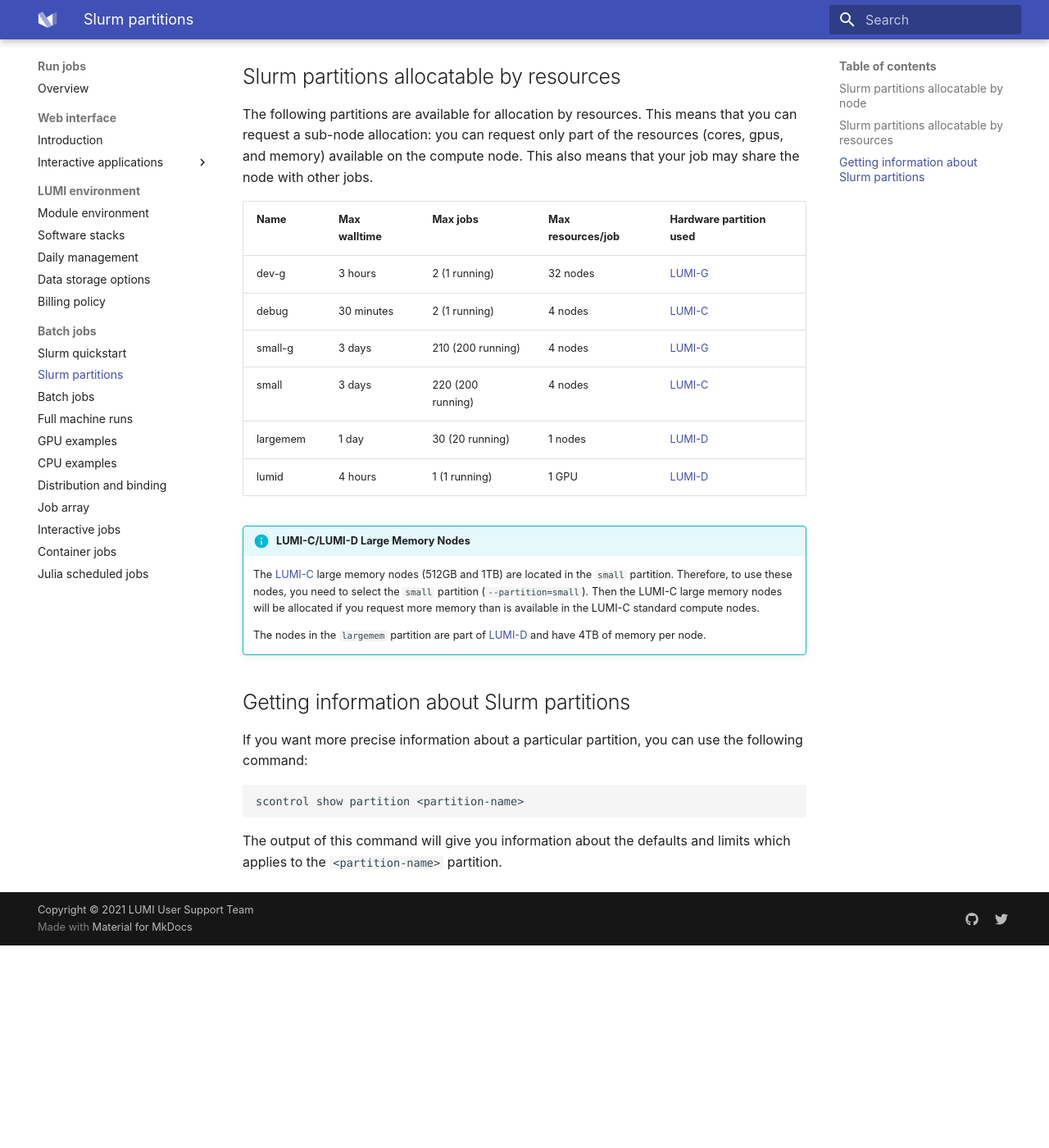
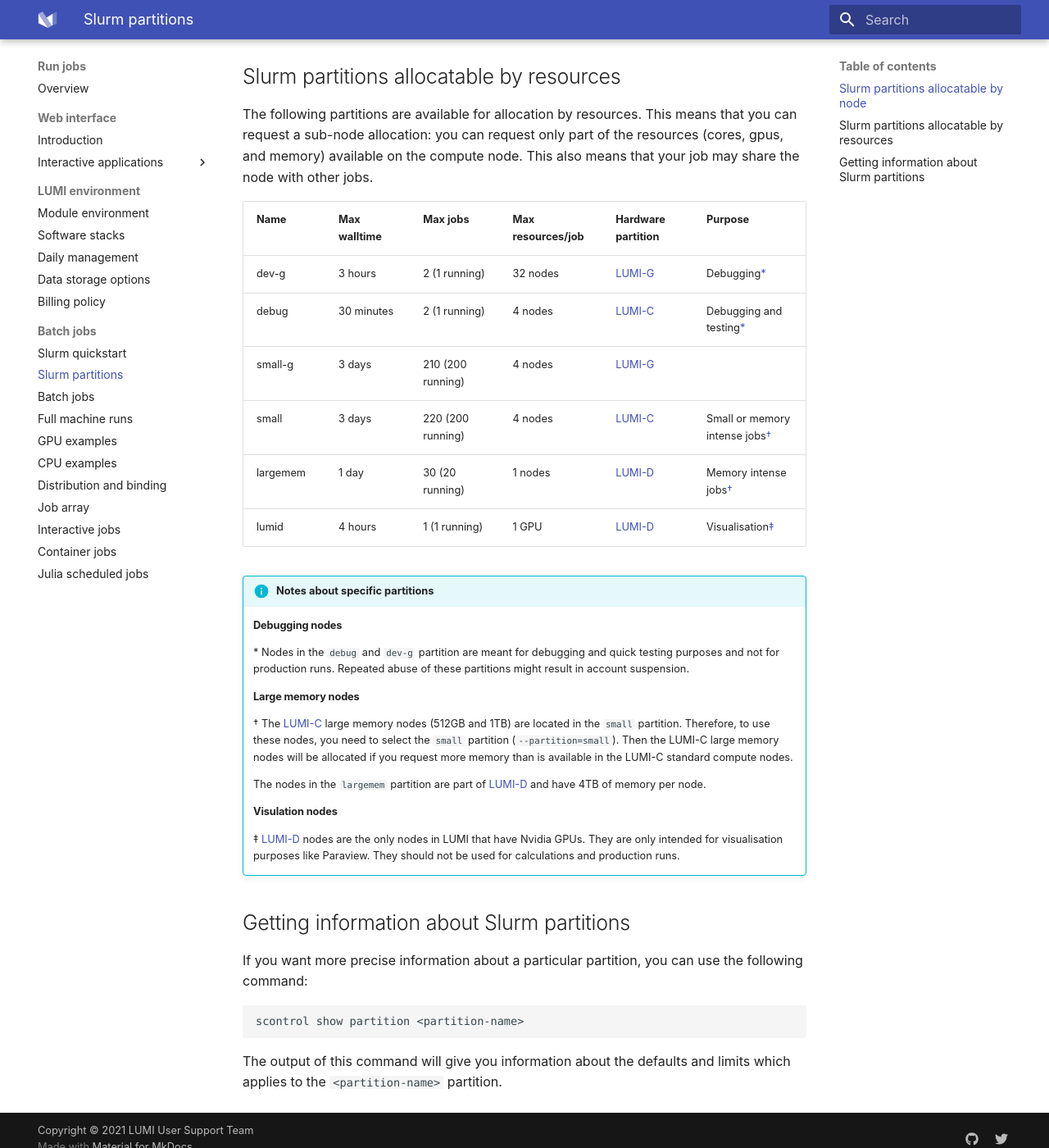
Before and after one commit to Lumi-supercomputer/lumi-userguide, an MkDocs documentation site: the page built from docs/runjobs/scheduled-jobs/partitions.md, in a window 1280 px wide and 1400 px high, scrolled down 903 px. Shown: the whole window at 82% size. Built offline with MkDocs 1.6.1 and Material for MkDocs 9.7.7, drawn with Linux system fonts in a browser that asks for light colours; before the commit the page ends 2056 px from its top, so only the background shows below that.

Commit message:
Add notes column

```diff
--- a/docs/runjobs/scheduled-jobs/partitions.md
+++ b/docs/runjobs/scheduled-jobs/partitions.md
@@ -39,17 +39,24 @@
 resources (cores, gpus, and memory) available on the compute node. This also means
 that your job may share the node with other jobs.
 
-| Name     | Max walltime | Max jobs                | Max resources/job  | Hardware partition used |
-| -------- | ------------ | ----------------------- | ------------------ | ----------------------- |
-| dev-g    | 3 hours      |   2 (1 running)         | 32 nodes           | [LUMI-G][lumi-g]        |
-| debug    | 30 minutes   |   2 (1 running)         |  4 nodes           | [LUMI-C][lumi-c]        |
-| small-g  | 3 days       | 210 (200 running)       |  4 nodes           | [LUMI-G][lumi-g]        |
-| small    | 3 days       | 220 (200 running)       |  4 nodes           | [LUMI-C][lumi-c]        |
-| largemem | 1 day        |  30 (20 running)        |  1 nodes           | [LUMI-D][lumi-d]        |
-| lumid    | 4 hours      |   1 (1 running)         |  1 GPU             | [LUMI-D][lumi-d]        |
+| Name     | Max walltime | Max jobs                | Max resources/job  | Hardware partition | Purpose                                                     |
+| -------- | ------------ | ----------------------- | ------------------ | ------------------ | ----------------------------------------------------------- |
+| dev-g    | 3 hours      |   2 (1 running)         | 32 nodes           | [LUMI-G][lumi-g]   | Debugging[\*](#debugging-nodes)                             |
+| debug    | 30 minutes   |   2 (1 running)         |  4 nodes           | [LUMI-C][lumi-c]   | Debugging and testing[\*](#debugging-nodes)                 |
+| small-g  | 3 days       | 210 (200 running)       |  4 nodes           | [LUMI-G][lumi-g]   |                                                             |
+| small    | 3 days       | 220 (200 running)       |  4 nodes           | [LUMI-C][lumi-c]   | Small or memory intense jobs[&dagger;](#large-memory-nodes) |
+| largemem | 1 day        |  30 (20 running)        |  1 nodes           | [LUMI-D][lumi-d]   | Memory intense jobs[&dagger;](#large-memory-nodes)          |
+| lumid    | 4 hours      |   1 (1 running)         |  1 GPU             | [LUMI-D][lumi-d]   | Visualisation[&Dagger;](#visualisation-nodes)               |
 
-!!! info "LUMI-C/LUMI-D Large Memory Nodes"
-    The [LUMI-C][lumi-c] large memory nodes (512GB and 1TB) are located in the
+!!! info "Notes about specific partitions"
+
+    #### Debugging nodes
+    \* Nodes in the `debug` and `dev-g` partition are meant for debugging and
+    quick testing purposes and not for production runs. Repeated abuse of these
+    partitions might result in account suspension.
+
+    #### Large memory nodes
+    &dagger; The [LUMI-C][lumi-c] large memory nodes (512GB and 1TB) are located in the
     `small` partition. Therefore, to use these nodes, you need to
     select the `small` partition (`--partition=small`). Then the LUMI-C large
     memory nodes will be allocated if you request more memory than is available
@@ -57,6 +64,12 @@
 
     The nodes in the `largemem` partition are part of [LUMI-D][lumi-d] and have
     4TB of memory per node.
+
+    #### Visulation nodes
+    &Dagger; [LUMI-D](lumi-d) nodes are the only nodes in LUMI that have Nvidia GPUs.
+    They are only intended for visualisation purposes like Paraview. They should not be
+    used for calculations and production runs.
+
 
 ## Getting information about Slurm partitions
 
```
